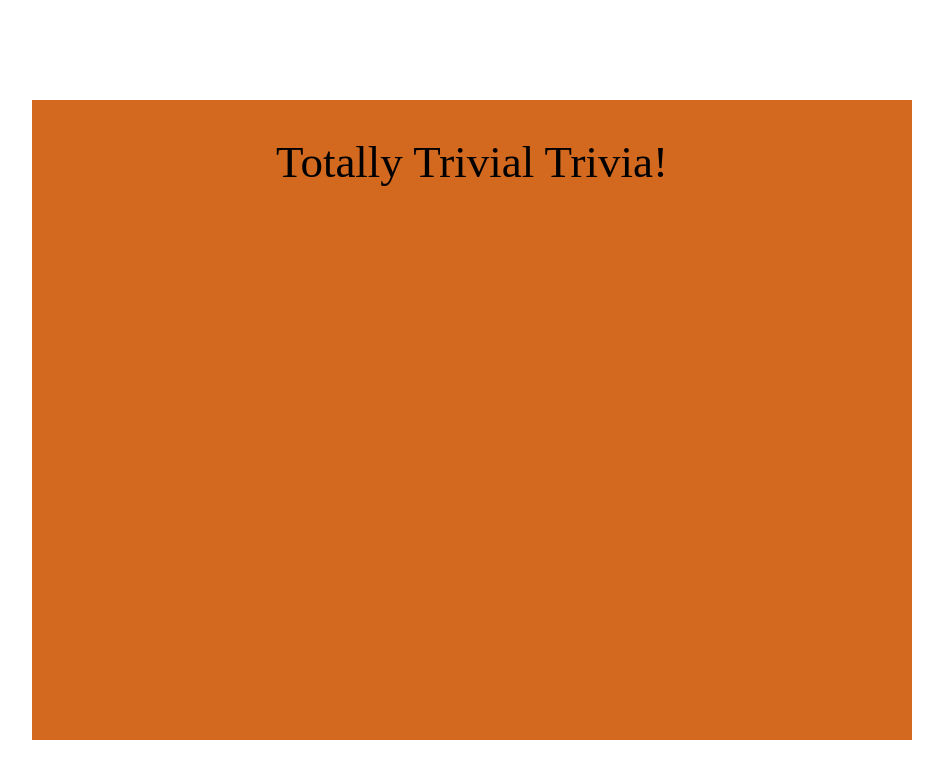
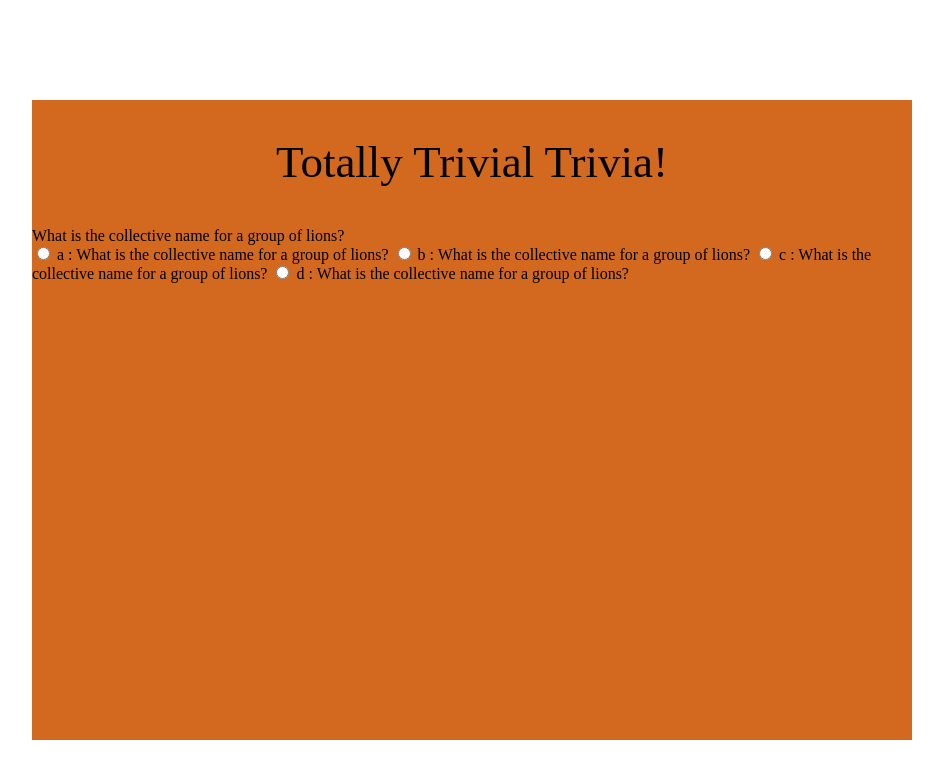
Before and after one commit to avinashsinghdhillon/TriviaGame, a plain HTML site: page index.html in a window 1280 px wide. Both pictures are taken after a click on the button "Start". Shown: the whole page, without its empty margins (168-1111 px from the left). Drawn offline with nearby package versions, Linux system fonts and the light colour scheme.

Commit message:
Set up radio buttons for the options

```diff
--- a/assets/css/style.css
+++ b/assets/css/style.css
@@ -32,3 +32,14 @@ body, html {
     border-radius: 20px;
     margin-top: 150px;
 }
+
+#gameboard {
+    display: block;
+    justify-content: center;
+    height: 80%;
+}
+
+.row {
+    width: 100%;
+    /* height: 50px; */
+}
--- a/assets/javascript/app.js
+++ b/assets/javascript/app.js
@@ -166,9 +166,10 @@ $("#butt-Start").click(startGame)
 function startGame(){
     //remove the start button
     $("#button-container").remove();
-
+    layoutGameboard();
     let currQuestion = getNextQ();
-    displayQ(currQuestion);
+    displayQ(currQuestion)
+    var qTimer = setTimeout(showTimer(), 30000);////this not the correct logic
 }
 
 
@@ -176,9 +177,12 @@ function startGame(){
 //function definitions
 //////////////////////
 
-//this sets up the structure of the gameboard
+//this sets up the wire structure of the gameboard
 function layoutGameboard() {
-$
+    $("#container").append('<div id="gameboard"></div>');
+    for (var r = 1; r <=5 ; r++){
+        $("#gameboard").append('<div id="row' + r +'" class="row"></div>');
+    }
 }
 
 //select a randon question out of the dictionary (that has not been asked)
@@ -198,7 +202,25 @@ function getNextQ(){
     return newQ;
 }
 
-//this is where we put the 30 second timer
-function displayQ(question){
+//display the question and options
+function displayQ(q){
+    debugger;
+    $("#row3").text(q.question);
+
+    //show the answer options
+    for(letter in q.options){
+        console.log(letter);
+        $("#row5").append(
+            `<label>
+            <input type="radio" name="option" value="${letter}">
+            ${letter} :
+            ${q.question}
+            </label>`
+        )
+    }
+}
+
+//this displays the timer on the gameboard
+function showTimer(){
 
 }
```
